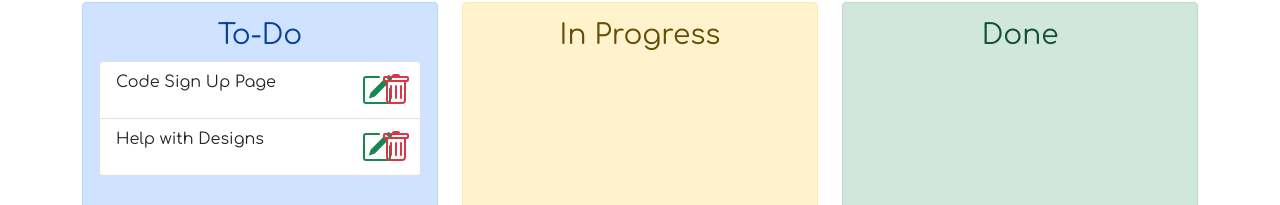
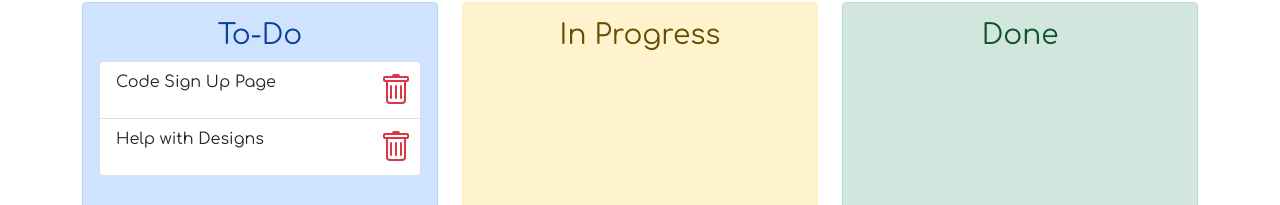
Before and after one commit to diyanahsoh/bello, a Vue app: page / in a window 1280 px wide. Shown: the part 180-385 px from the top of the page. Built offline with nearby package versions, Linux system fonts and the light colour scheme.

Commit message:
removed unused code and commented out edit icon

```diff
--- a/src/components/Card.vue
+++ b/src/components/Card.vue
@@ -1,10 +1,7 @@
 <template>
     <b-list-group-item class="d-flex justify-content-between align-items-center cursor-move">
-        <!-- <b-form-textarea id="textarea" :value="cardDescription" placeholder="Add Card" rows="1" max-rows="4">
-        </b-form-textarea>
-        <b-form-textarea id="textarea-plaintext" class="card-text" plaintext :value="cardText"></b-form-textarea>-->
         <p class="ml-3 card-text">{{ cardText }}</p>
-        <b-icon icon="pencil-square" scale="2" variant="success"></b-icon>
+        <!-- <b-icon icon="pencil-square" scale="2" variant="success" @click="$emit('on-edit', cardText, board)"></b-icon> -->
         <b-icon icon="trash" scale="2" variant="danger" @click="$emit('on-delete', cardText, board)"></b-icon>
     </b-list-group-item>
 </template>
@@ -21,11 +18,6 @@
         cardText: this.name
       }
     },
-    methods: {
-      onEdit(user) {
-        alert(`Editing ${user.name}`);
-      }
-    }
   }
 </script>
 
```
